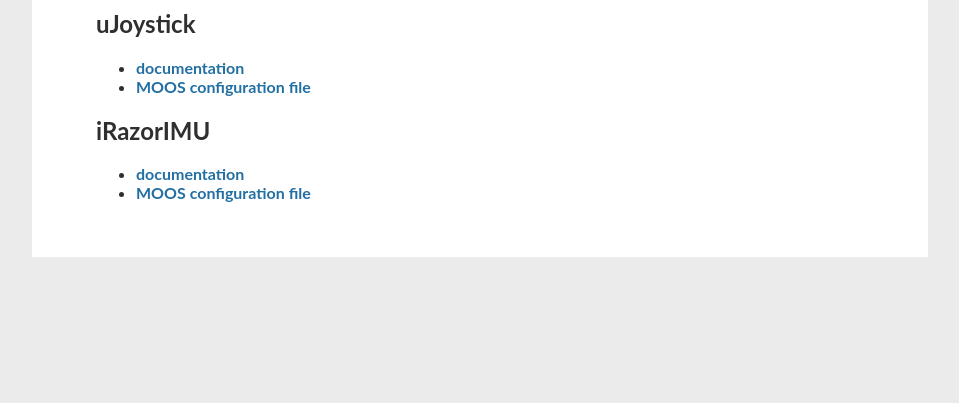
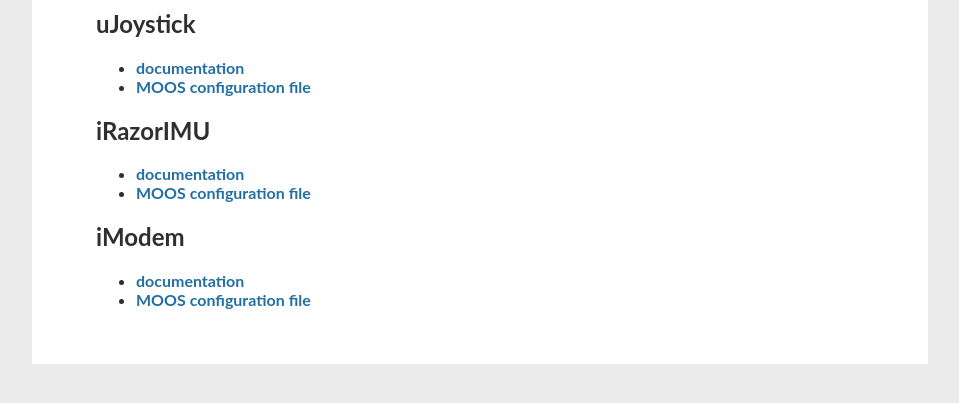
Before and after one commit to ENSTABretagneRobotics/moos-ivp-enstabretagne, a plain HTML site: page doc/index.html in a window 1280 px wide. Shown: the part 121-524 px from the top of the page, without its empty margins (160-1119 px from the left). Drawn offline with Linux system fonts and the light colour scheme.

Commit message:
[doc] Adding iModem documentation

```diff
--- a/doc/index.html
+++ b/doc/index.html
@@ -66,5 +66,10 @@
       <li><a href="../src/app/iRazorIMU/iRazorIMU.xml">documentation</a></li>
       <li><a href="../src/app/iRazorIMU/iRazorIMU.moos">MOOS configuration file</a></li>
     </ul>
+    <h2>iModem</h2>
+    <ul>
+      <li><a href="../src/app/iModem/iModem.xml">documentation</a></li>
+      <li><a href="../src/app/iModem/iModem.moos">MOOS configuration file</a></li>
+    </ul>
   </body>
 </html>
```
